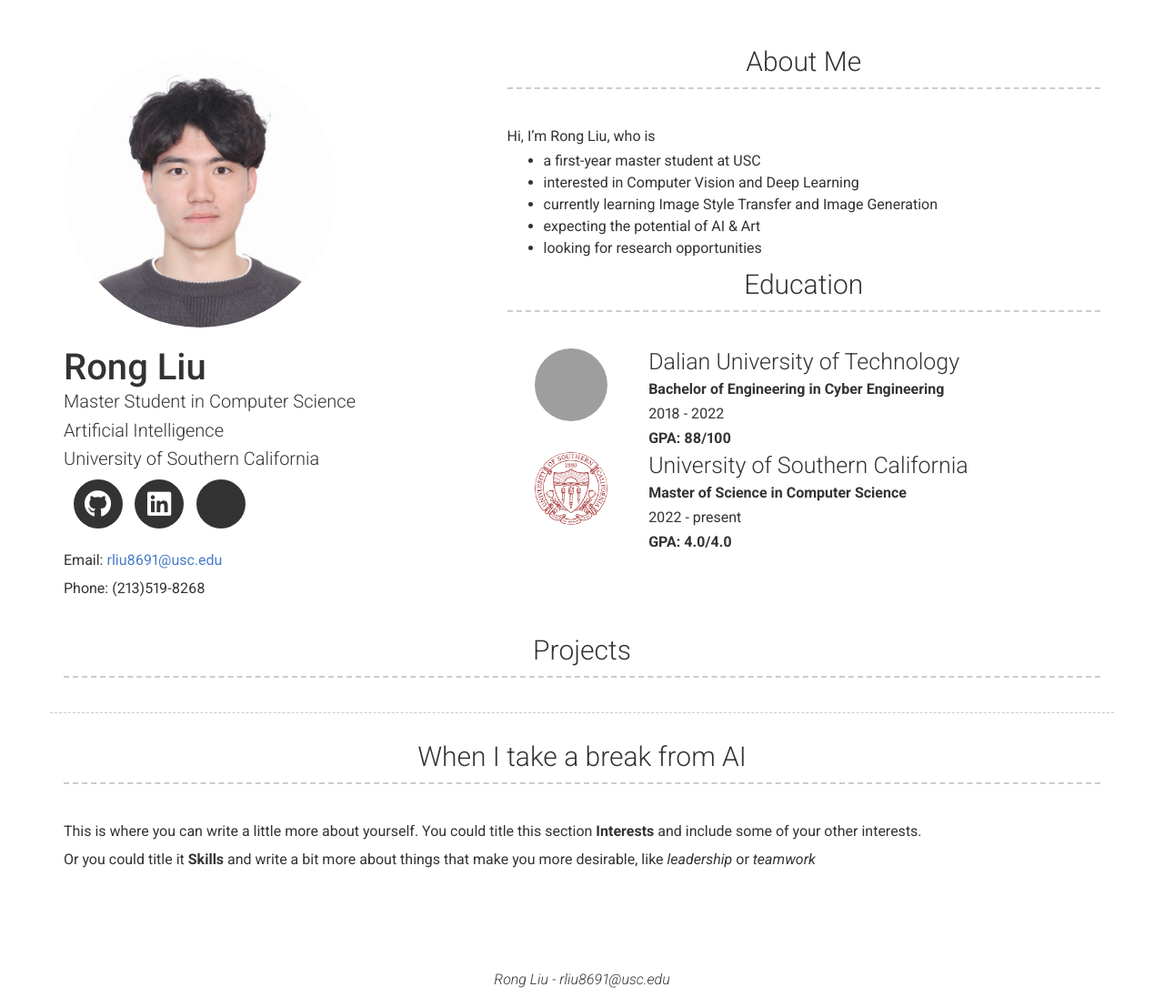
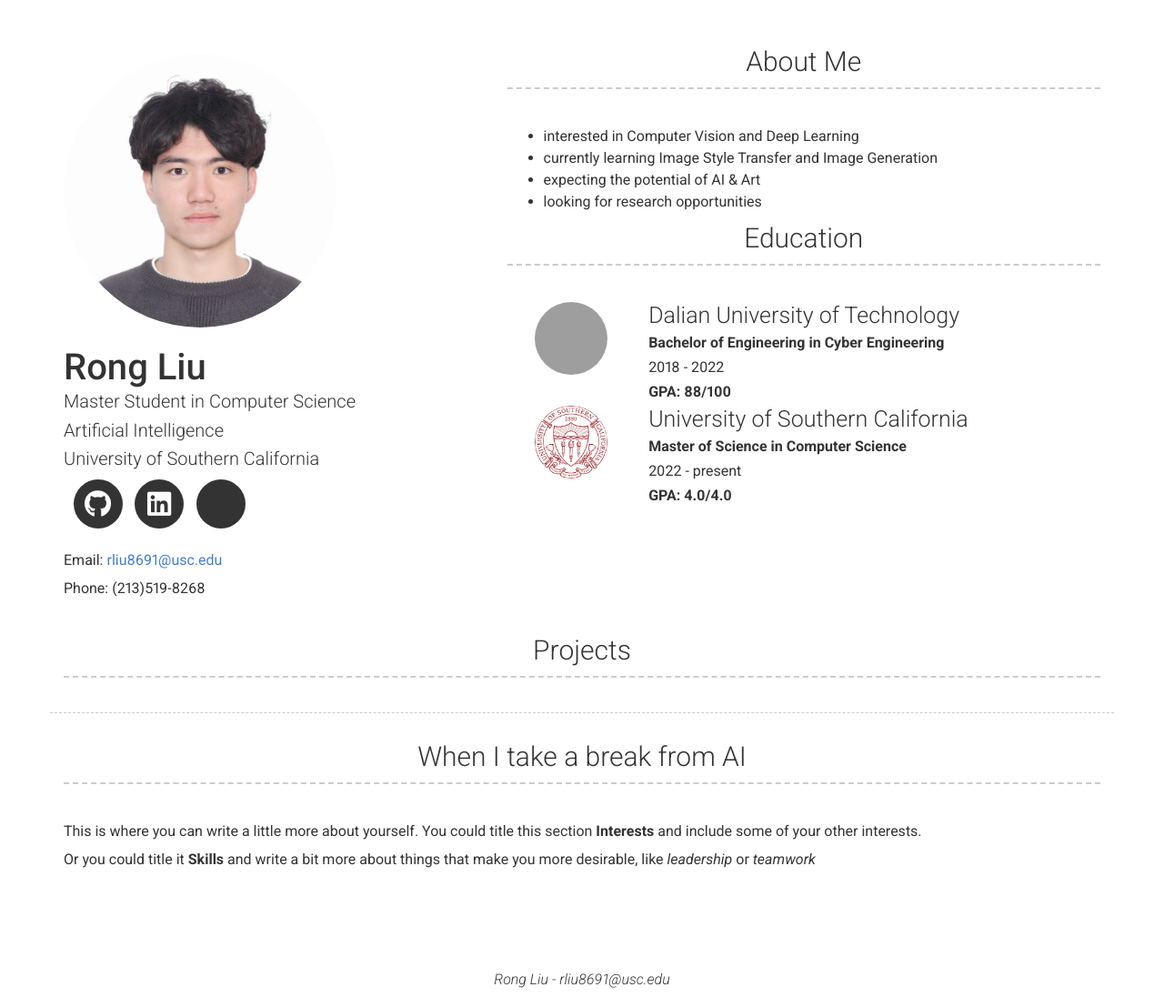
Before and after one commit to RongLiu-Leo/rongliu-leo.github.io, a Jekyll site: the page built from index.md, in a window 1280 px wide. Shown: the whole page at 91% size. Built offline with Jekyll 4.4.1, drawn with Linux system fonts in a browser that asks for light colours; nearby versions of some CDN libraries; a style sheet for code colours, icons or effects is not loaded; grey boxes are pictures that could not be loaded.

Commit message:
Update _config.yml

```diff
--- a/_config.yml
+++ b/_config.yml
@@ -41,8 +41,6 @@
 # about_title: About Me (Use this to override about section title)
 about_profile_image: images/profile.jpg
 about_content: | # this will include new lines to allow paragraphs
-  Hi, I'm Rong Liu, who is
-  - a first-year master student at USC
   - interested in Computer Vision and Deep Learning
   - currently learning Image Style Transfer and Image Generation
   - expecting the potential of AI & Art
```
